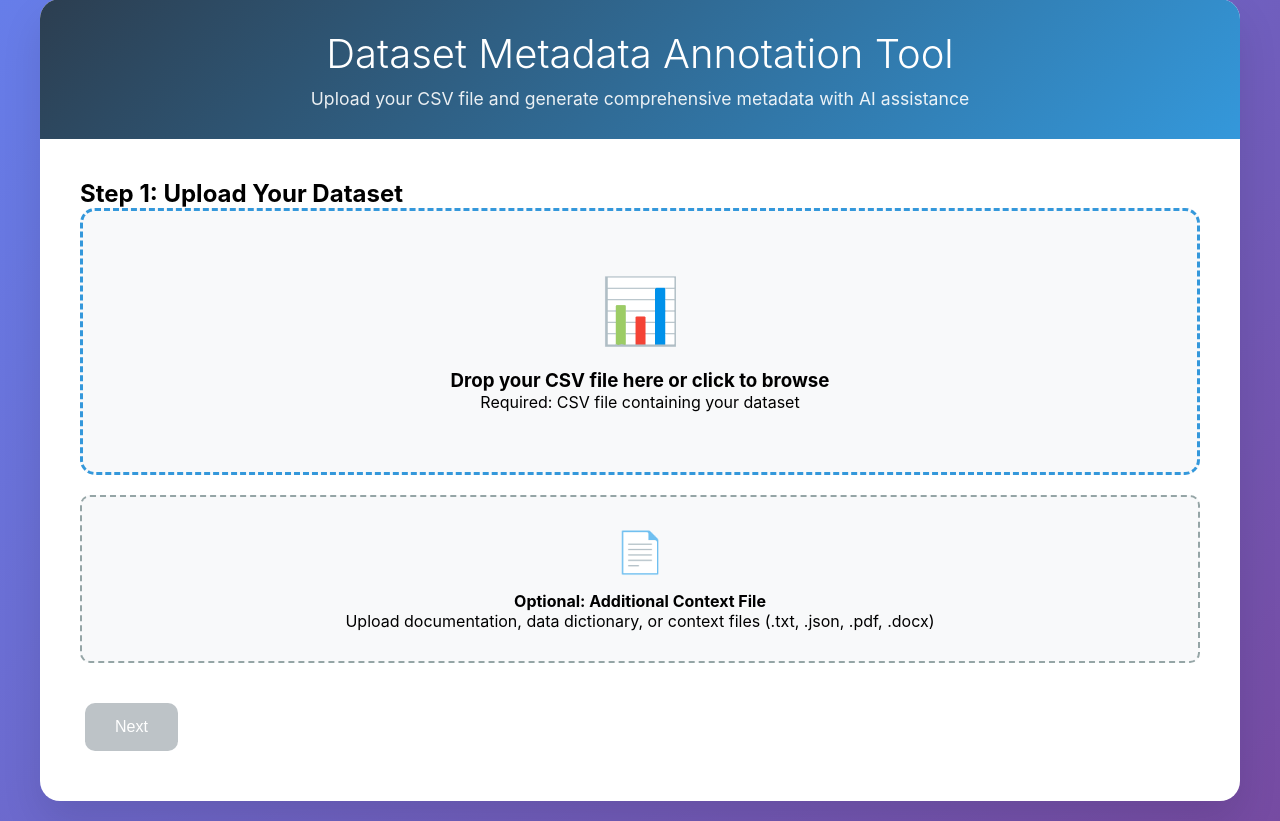
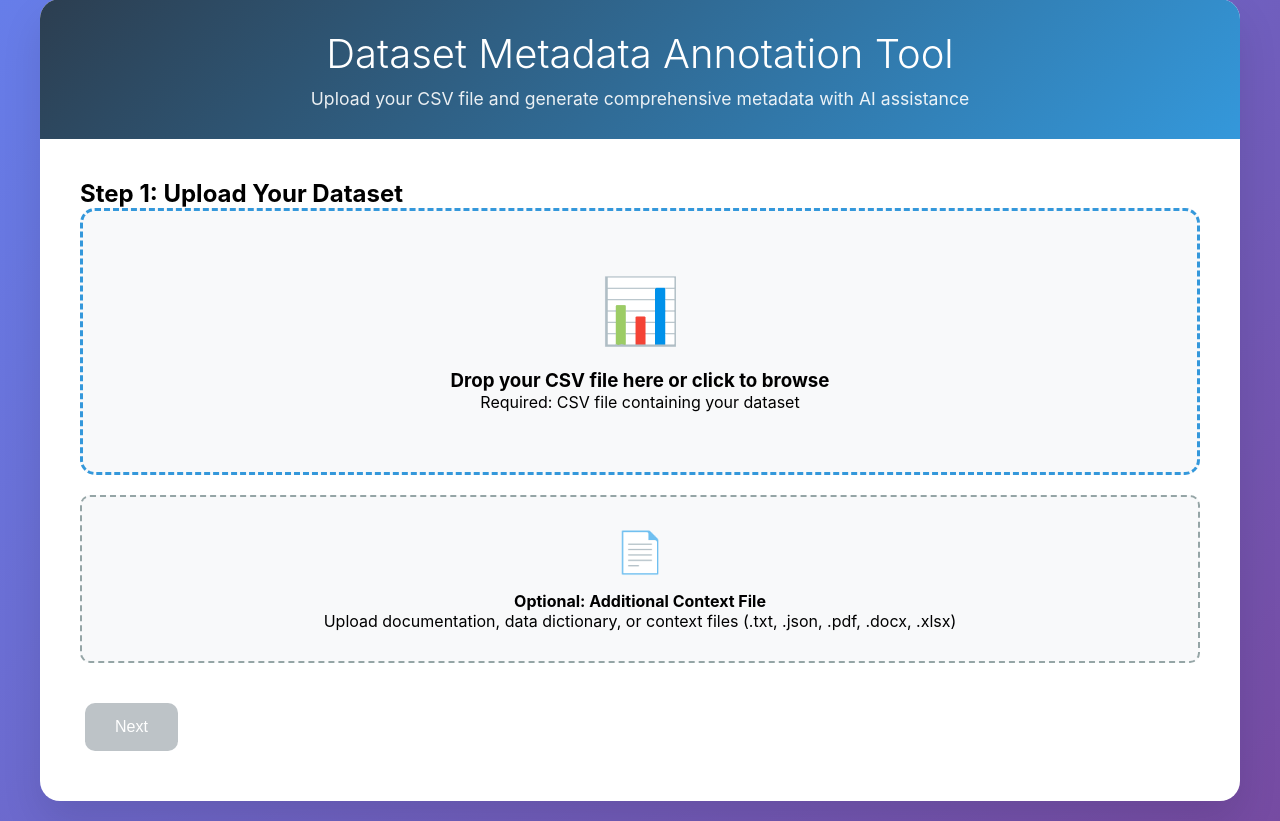
Before and after one commit to siddharth6000/llm_metadata_generator, a Flask app: page / in a window 1280 px wide. Shown: the part 21-842 px from the top of the page. Run offline with Flask 3, Linux system fonts and the light colour scheme.

Commit message:
Update index.html

```diff
--- a/metadata_extractor_package/templates/index.html
+++ b/metadata_extractor_package/templates/index.html
@@ -623,8 +623,8 @@
                 <div class="upload-zone-secondary" id="extraUploadZone">
                     <div class="upload-icon-secondary">📄</div>
                     <h4>Optional: Additional Context File</h4>
-                    <p>Upload documentation, data dictionary, or context files (.txt, .json, .pdf, .docx)</p>
-                    <input type="file" id="extraFileInput" accept=".txt,.json,.pdf,.docx" style="display: none;">
+                    <p>Upload documentation, data dictionary, or context files (.txt, .json, .pdf, .docx, .xlsx)</p>
+                    <input type="file" id="extraFileInput" accept=".txt,.json,.pdf,.docx,.xlsx,.csv" style="display: none;">
                 </div>
 
                 <!-- File Information Display -->
```
